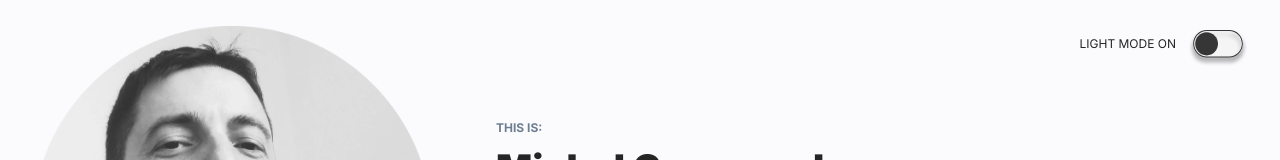
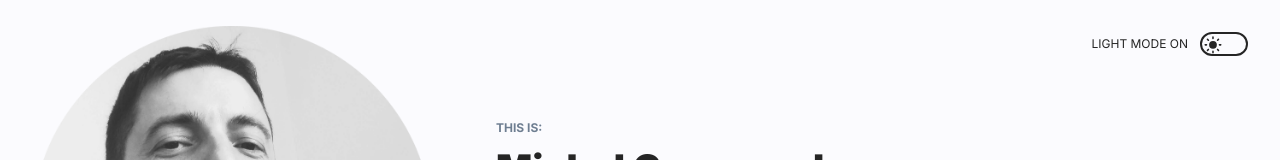
Before and after one commit to MCesarczyk/personal-homepage, a React (Create React App) app: page / in a window 1280 px wide. Shown: the top 160 px of the page. Built offline with nearby package versions, Linux system fonts and the light colour scheme; no server answers.

Commit message:
button changed from fixed image to css/svg

```diff
--- a/src/GlobalStyle.js
+++ b/src/GlobalStyle.js
@@ -10,6 +10,10 @@ html {
   box-sizing: inherit;
 }
 
+:focus {
+  outline-offset: 8px;
+}
+
 body {
   font-family: 'Inter', sans-serif;
   font-size: 18px;
@@ -18,7 +22,8 @@ body {
 
 button {
   cursor: pointer;
-};
+  display: block;
+}
 
 ul, ol {
   list-style: none;
@@ -27,4 +32,4 @@ ul, ol {
 a {
   text-decoration: none;
   color: currentColor;
-}`;
+}`
--- a/src/features/themes/ThemeSwitcher/index.js
+++ b/src/features/themes/ThemeSwitcher/index.js
@@ -1,8 +1,13 @@
 import { useDispatch, useSelector } from "react-redux";
 import { selectTheme, setTheme } from "../themeSlice";
-import { SwitcherButton, SwitcherButtonImage, SwitcherButtonWrapper, SwitcherCaption } from "./styled";
-import light from "../../../assets/images/lightMode.svg";
-import dark from "../../../assets/images/darkMode.svg";
+import {
+    SwitcherButton,
+    SwitcherButtonWrapper,
+    SwitcherCaption,
+    SwitcherIcon,
+    SwitcherIconWrapper
+} from "./styled";
+import { ReactComponent as SunIcon } from "../../../assets/images/sun.svg";
 
 const ThemeSwitcher = () => {
     const isThemeDark = useSelector(selectTheme);
@@ -17,11 +22,13 @@ const ThemeSwitcher = () => {
         <SwitcherButtonWrapper>
             <SwitcherButton onClick={onThemeSwitch}>
                 <SwitcherCaption>
-                    {isThemeDark ? "DARK MODE ON" : "LIGHT MODE ON"}
+                    {`${isThemeDark ? "DARK" : "LIGHT"}`}&nbsp;MODE&nbsp;ON
                 </SwitcherCaption>
-                <SwitcherButtonImage
-                    src={isThemeDark ? dark : light}
-                />
+                <SwitcherIconWrapper >
+                    <SwitcherIcon shifted={isThemeDark}>
+                        <SunIcon />
+                    </SwitcherIcon>
+                </SwitcherIconWrapper>
             </SwitcherButton>
         </SwitcherButtonWrapper>
     )
--- a/src/features/themes/ThemeSwitcher/styled.js
+++ b/src/features/themes/ThemeSwitcher/styled.js
@@ -1,4 +1,4 @@
-import styled from "styled-components";
+import styled, { css } from "styled-components";
 
 export const SwitcherButtonWrapper = styled.div`
     display: flex;
@@ -6,6 +6,7 @@ export const SwitcherButtonWrapper = styled.div`
 `;
 
 export const SwitcherButton = styled.button`
+    z-index: 1;
     display: flex;
     align-items: center;
     justify-content: flex-end;
@@ -18,13 +19,26 @@ export const SwitcherButton = styled.button`
     background-color: transparent;
 `;
 
-export const SwitcherCaption = styled.div`
+export const SwitcherCaption = styled.span`
     @media (max-width: ${({ theme }) => theme.breakpoints.tabletMax}) {
         display: none;
     }
 `;
 
-export const SwitcherButtonImage = styled.img`
-    width: 60px;
-    margin-bottom: -8px;
+export const SwitcherIconWrapper = styled.div`
+    display: flex;
+    justify-content: flex-start;
+    border: 2px solid currentColor;
+    border-radius: 16px;
+    width: 48px;
+    height: 24px;
 `;
+
+export const SwitcherIcon = styled.div`
+    width: 50%;
+    transition: 1s;
+
+    ${({ shifted }) => shifted && css`
+        transform: translateX(24px);
+    `}
+`;
```
Also changed, not shown: src/assets/images/sun.svg (added).
